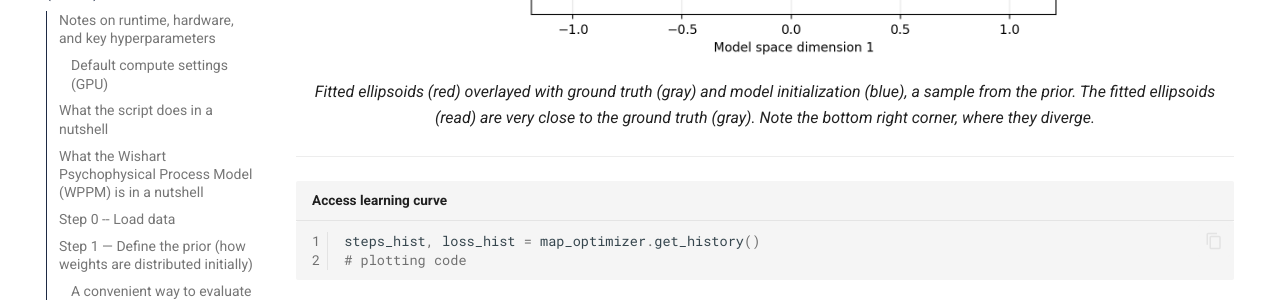
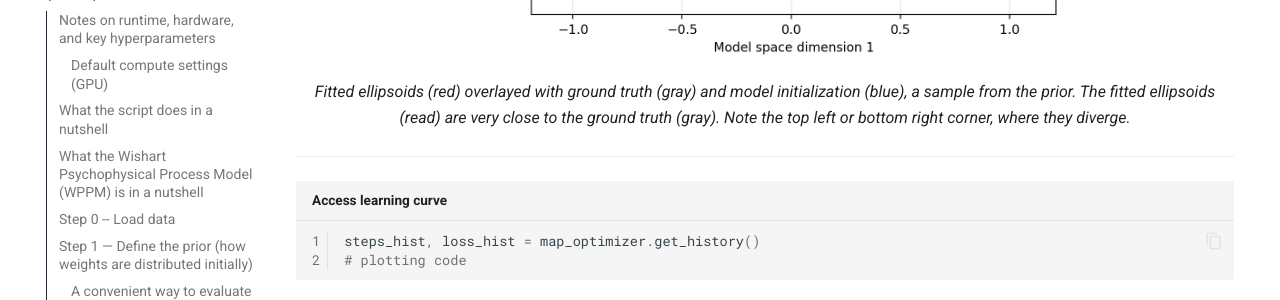
Before and after one commit to hmd101/psyphy, an MkDocs documentation site: the page built from docs/examples/wppm/full_wppm_fit_example.md, in a window 1280 px wide and 900 px high, scrolled down 5891 px. Shown: the part 178-478 px from the top of the window. Built offline with MkDocs 1.6.1 and Material for MkDocs 9.7.7, drawn with Linux system fonts in a browser that asks for light colours; comment, search, counter and statistics services are not loaded.

Commit message:
Update divergence description in WPPM example
Corrected description of divergence points in fitted ellipsoids.

```diff
--- a/docs/examples/wppm/full_wppm_fit_example.md
+++ b/docs/examples/wppm/full_wppm_fit_example.md
@@ -223,7 +223,7 @@ To see how we generate the covariance field figures, checkout the plotting code
     <picture>
     <img align="center" src="../plots/ellipses.png" width="600"/>
     </picture>
-    <p><em>Fitted ellipsoids (red) overlayed with ground truth (gray) and model initialization (blue), a sample from the prior. The fitted ellipsoids (read) are very close to the ground truth (gray). Note the bottom right corner, where they diverge.</em></p>
+    <p><em>Fitted ellipsoids (red) overlayed with ground truth (gray) and model initialization (blue), a sample from the prior. The fitted ellipsoids (read) are very close to the ground truth (gray). Note the top left or bottom right corner, where they diverge.</em></p>
 </div>
 ---
 
```
